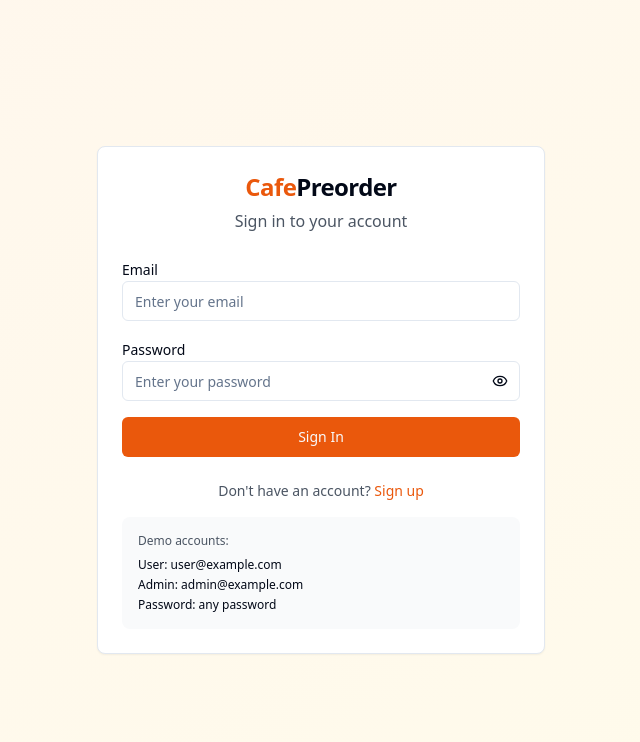
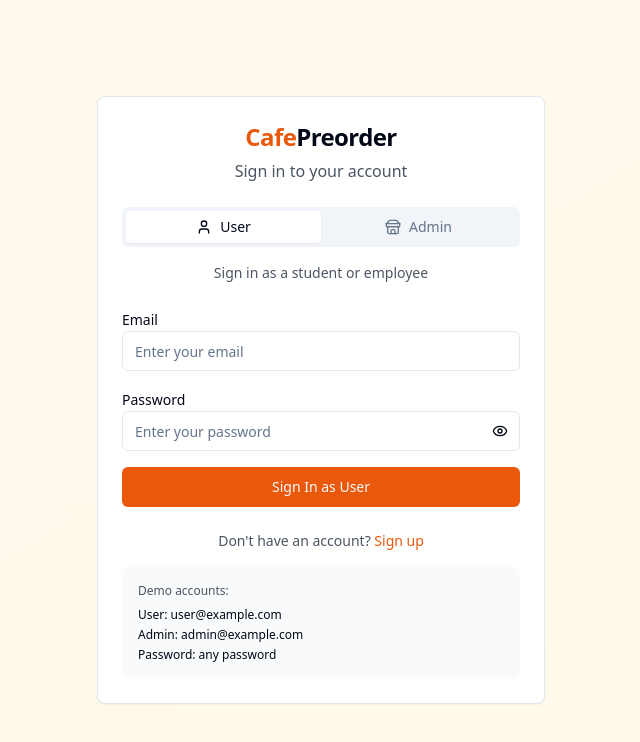
Before and after one commit to Majeed016/preordr-campus-bite, a React (Vite) app: page /login in a window 1280 px wide. Shown: the top 742 px of the page, without its empty margins (319-959 px from the left). Built offline with nearby package versions, Linux system fonts and the light colour scheme.

Commit message:
Implement role-based login and routing
- Added role selection during login.
- Redirect users to the correct dashboard based on their role.
- Updated login and auth context.

```diff
--- a/src/pages/Login.tsx
+++ b/src/pages/Login.tsx
@@ -6,17 +6,18 @@ import { Button } from '@/components/ui/button';
 import { Input } from '@/components/ui/input';
 import { Label } from '@/components/ui/label';
 import { Card, CardContent, CardHeader, CardTitle } from '@/components/ui/card';
+import { Tabs, TabsContent, TabsList, TabsTrigger } from '@/components/ui/tabs';
 import { toast } from 'sonner';
-import { Eye, EyeOff } from 'lucide-react';
+import { Eye, EyeOff, User, Store } from 'lucide-react';
 
 const Login = () => {
   const [email, setEmail] = useState('');
   const [password, setPassword] = useState('');
   const [showPassword, setShowPassword] = useState(false);
   const [loading, setLoading] = useState(false);
-  const { login, user } = useAuth();
+  const [selectedRole, setSelectedRole] = useState<'user' | 'admin'>('user');
+  const { login } = useAuth();
   const navigate = useNavigate();
-  const location = useLocation();
 
   const handleSubmit = async (e: React.FormEvent) => {
     e.preventDefault();
@@ -31,15 +32,23 @@ const Login = () => {
       await login(email, password);
       toast.success('Welcome back!');
 
+      // Get user data to check role
+      const userData = JSON.parse(localStorage.getItem('cafepreorder_user') || '{}');
+
+      // Verify the selected role matches the actual user role
+      if (userData.role !== selectedRole) {
+        toast.error(`Invalid credentials for ${selectedRole === 'admin' ? 'Canteen Admin' : 'User'} login`);
+        return;
+      }
+
       // Role-based navigation
-      const userData = JSON.parse(localStorage.getItem('cafepreorder_user') || '{}');
       if (userData.role === 'admin') {
         navigate('/admin');
       } else {
         navigate('/canteen-selection');
       }
     } catch (error) {
-      toast.error('Login failed. Please try again.');
+      toast.error('Login failed. Please check your credentials.');
     } finally {
       setLoading(false);
     }
@@ -55,6 +64,27 @@ const Login = () => {
           <p className="text-gray-600">Sign in to your account</p>
         </CardHeader>
         <CardContent>
+          <Tabs value={selectedRole} onValueChange={(value) => setSelectedRole(value as 'user' | 'admin')} className="mb-6">
+            <TabsList className="grid w-full grid-cols-2">
+              <TabsTrigger value="user" className="flex items-center gap-2">
+                <User className="h-4 w-4" />
+                <span className="hidden sm:inline">User</span>
+              </TabsTrigger>
+              <TabsTrigger value="admin" className="flex items-center gap-2">
+                <Store className="h-4 w-4" />
+                <span className="hidden sm:inline">Admin</span>
+              </TabsTrigger>
+            </TabsList>
+
+            <TabsContent value="user" className="mt-4">
+              <p className="text-sm text-gray-600 text-center">Sign in as a student or employee</p>
+            </TabsContent>
+
+            <TabsContent value="admin" className="mt-4">
+              <p className="text-sm text-gray-600 text-center">Sign in as a canteen administrator</p>
+            </TabsContent>
+          </Tabs>
+
           <form onSubmit={handleSubmit} className="space-y-4">
             <div>
               <Label htmlFor="email">Email</Label>
@@ -102,7 +132,7 @@ const Login = () => {
               className="w-full bg-orange-600 hover:bg-orange-700"
               disabled={loading}
             >
-              {loading ? 'Signing in...' : 'Sign In'}
+              {loading ? 'Signing in...' : `Sign In as ${selectedRole === 'admin' ? 'Admin' : 'User'}`}
             </Button>
           </form>
 
```
